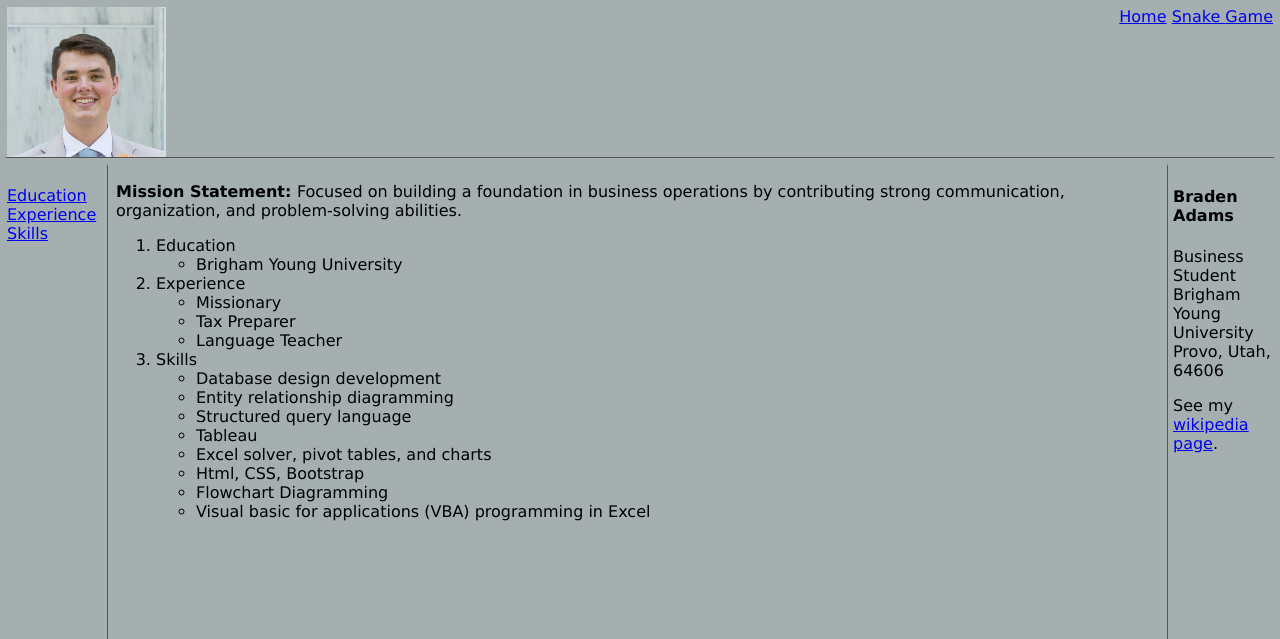
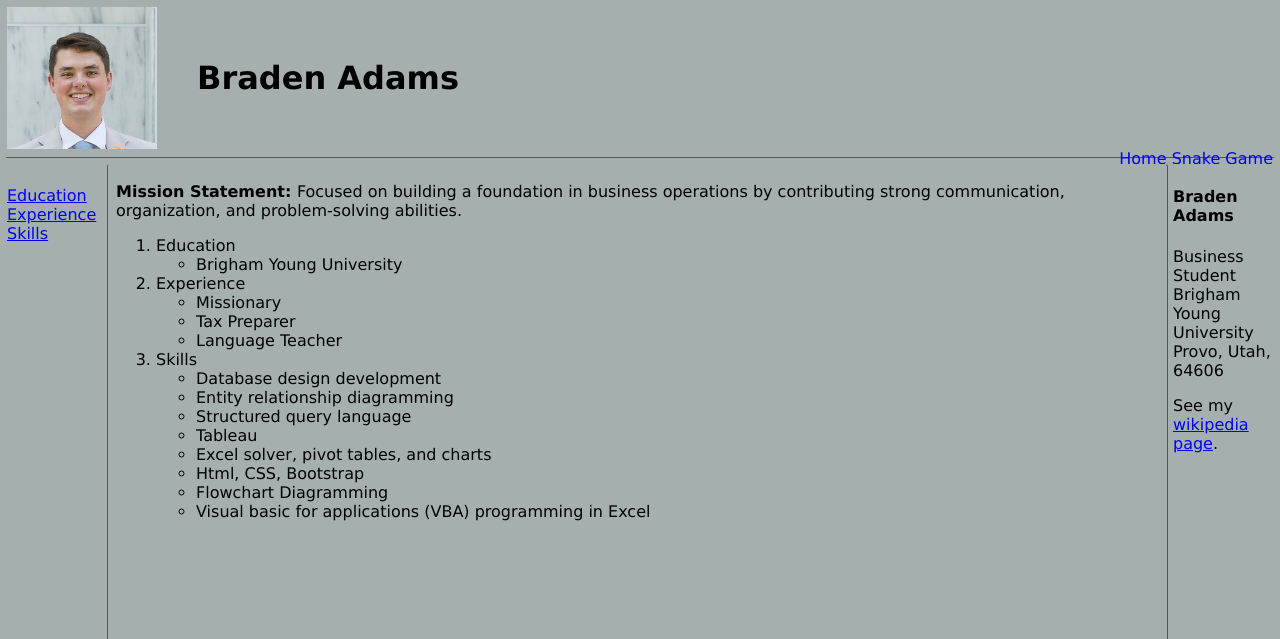
Before and after one commit to Bradenladams/IS202-2-, a plain HTML site: page Scratch.html in a window 1280 px wide. Shown: the top 639 px of the page. Drawn offline with Linux system fonts and the light colour scheme.

Commit message:
Add files via upload

```diff
--- a/Scratch.html
+++ b/Scratch.html
@@ -15,7 +15,14 @@ December 3, 2025
 </head>
 <body>
     <div class="common header">
-        <img src="assets/img/Resume photo.JPG" alt="Professional Headshot" height="150">
+        <!-- <img src="assets/img/Resume photo.JPG" alt="Professional Headshot" height="150">
+            <p><H1>Braden Adams</H1></p> -->
+     <div style="display: flex; align-items: center; gap: 20px;">
+    <img src="assets/img/Resume photo.JPG" alt="Description" style="width: 150px; height: auto;">
+    <p style="margin: 0; text-align: center; font-size: 20px;">
+        <h1>Braden Adams</h1>
+    </p>
+</div>
         <span class="subheader">
             <a href="index.html">Home</a>
             <a href="Snake.html">Snake Game</a>
```
